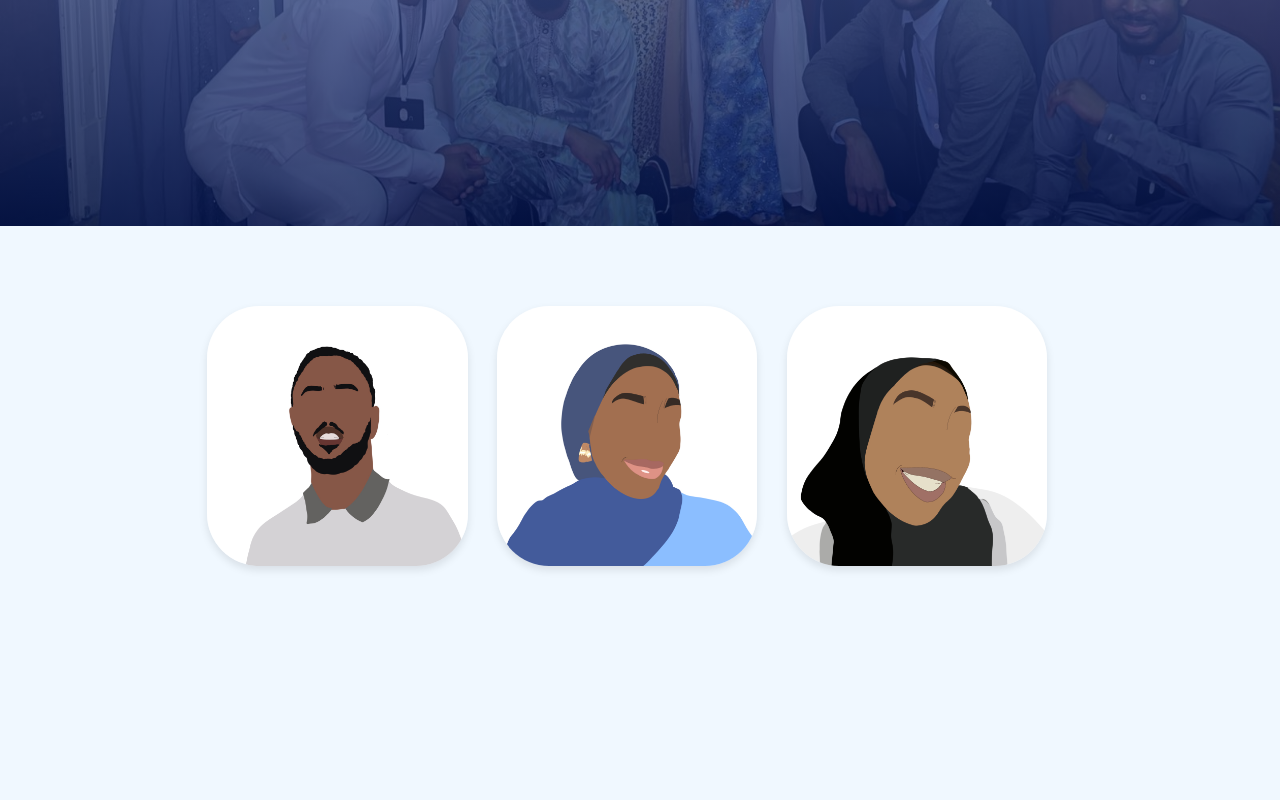
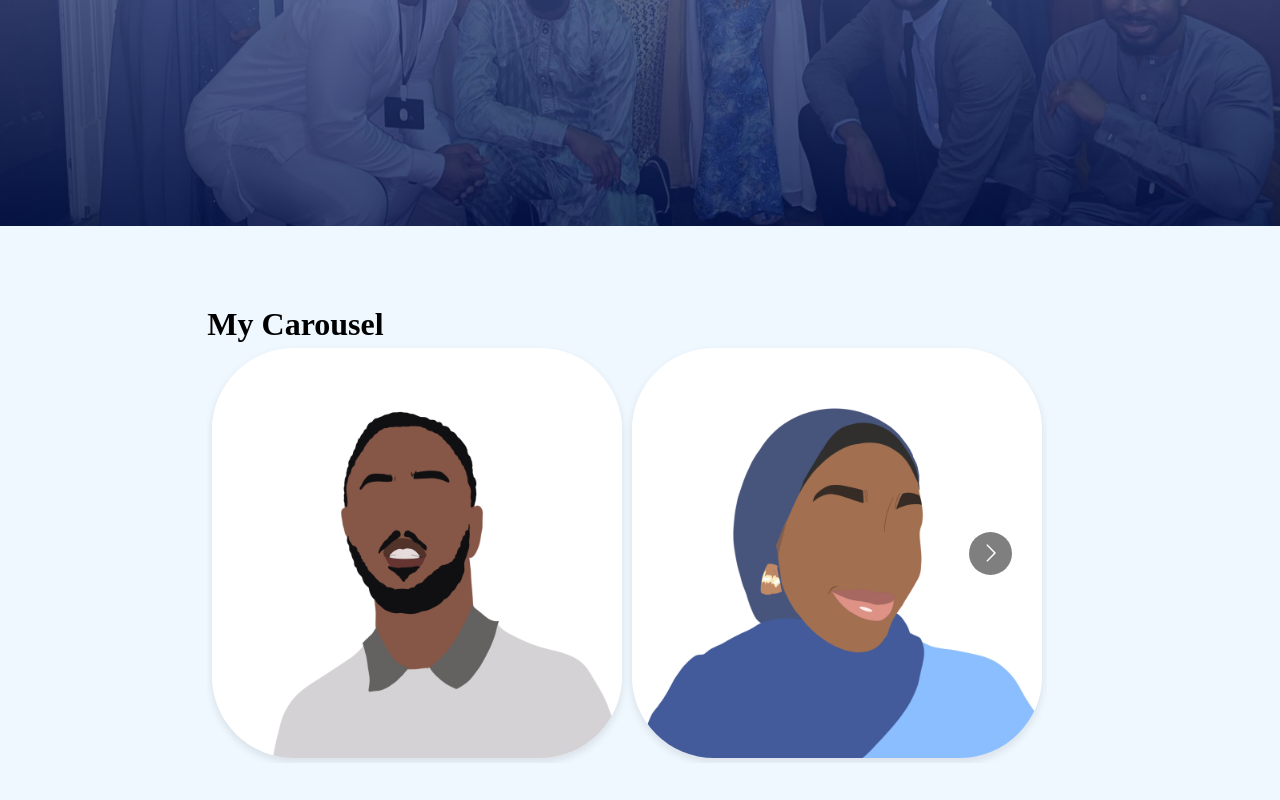
Before and after one commit to FaridahAbdulsalam/mfaf-youth-site, a React (Vite) app: page / in a window 1280 px wide. Shown: the part 574-1374 px from the top of the page. Before the commit the page ends 1220 px from the top, so only its background shows below. Built offline with nearby package versions, Linux system fonts and the light colour scheme; a web font is replaced by a local one.

Commit message:
Carousel complete - finer details can be added later

```diff
--- a/src/App.tsx
+++ b/src/App.tsx
@@ -10,9 +10,7 @@ const App = () => {
       <Header/>
       <div className="container">
         <Shura/>
-
       </div>
-      {/* Other components can be added here */}
     </div>
   )
 }
--- a/src/Components/Shura/Shura.scss
+++ b/src/Components/Shura/Shura.scss
@@ -1,7 +1,6 @@
 .shura_team{
     margin: 80px auto;
     width: 80%;
-    display: flex;
     justify-content: space-between;
     align-items: center;
 }
--- a/src/Components/Shura/Shura.tsx
+++ b/src/Components/Shura/Shura.tsx
@@ -1,36 +1,12 @@
 import "./Shura.scss";
-import shura_1 from "../../assets/images/shura/Gaphar.jpg";
-import shura_2 from "../../assets/images/shura/Faridah.jpg";
-import shura_3 from "../../assets/images/shura/Halimah.jpg";
-import ShuraMembers from "../../Containers/Shura/ShuraMembers";
+import MyCarousel from "../../Containers/Carousel/myCarousel";
 
 const Shura = () => {
   return (
     <div className="shura_team">
-      <ShuraMembers
-        src={shura_1}
-        alt={"Picture of MFAF Youth Amir"}
-        name={"Gaphar"}
-        postion={"Amir"}
-        description={"Is embracing 2 rich, intertwined aspects of my identity"}
-      />
+      <MyCarousel/>
+    </div>
 
-      <ShuraMembers
-        src={shura_2}
-        alt={"Picture of MFAF Youth Amirah"}
-        name={"Faridah"}
-        postion={"Amirah"}
-        description={"Is having an identity I cherish."}
-      />
-
-      <ShuraMembers
-        src={shura_3}
-        alt={"Picture of MFAF Youth Islamic Ed Officer"}
-        name={"Halimah"}
-        postion={"Islamic Education"}
-        description={"means I'm blessed twice - double homicide!"}
-      />
-    </div>
   );
 };
 
--- /dev/null
+++ b/src/Containers/Carousel/MyCarousel.scss
@@ -0,0 +1,3 @@
+.carousel-item{
+    padding: 5px;
+}
--- /dev/null
+++ b/src/Containers/Carousel/MyCarousel.tsx
@@ -0,0 +1,29 @@
+import Carousel from "react-multi-carousel";
+import "react-multi-carousel/lib/styles.css";
+import amir from "../../assets/images/shura/Gaphar.jpg";
+import amirah from "../../assets/images/shura/Faridah.jpg";
+import islamicEd from "../../assets/images/shura/Halimah.jpg";
+import "./myCarousel.scss";
+import ShuraMembers from "../Shura/ShuraMembers";
+import { responsive, shuraMembersData } from "../../data";
+
+const MyCarousel = () => {
+  const shuraCard = shuraMembersData.map((item) => (
+    <ShuraMembers
+      src={item.src}
+      alt={item.alt}
+      name={item.name}
+      postion={item.position}
+      description={item.description}
+    />
+  ));
+
+  return (
+    <div>
+      <h1>My Carousel</h1>
+      <Carousel responsive={responsive}>{shuraCard}</Carousel>
+    </div>
+  );
+};
+
+export default MyCarousel;
--- a/src/Containers/Shura/ShuraMembers.scss
+++ b/src/Containers/Shura/ShuraMembers.scss
@@ -1,6 +1,7 @@
 .shura_individual{
     flex-basis: 31%;
     position: relative;
+    padding: 5px;
 
     img{
     width: 100%;
@@ -18,6 +19,7 @@
         left: 0;
         bottom: 0;
         right: 0;
+        padding: 10px;
         background: rgba(42, 58, 201, 0.3);
         display: flex;
         align-items: center;
--- /dev/null
+++ b/src/data.ts
@@ -0,0 +1,102 @@
+import amir from './assets/images/shura/Gaphar.jpg'
+import amirah from './assets/images/shura/Faridah.jpg'
+import islamicEd from './assets/images/shura/Halimah.jpg'
+import viceAmirah from './assets/images/shura/Rahimah.jpg'
+import social from './assets/images/shura/Ameenah .jpg'
+import treasurer from './assets/images/shura/Tiwa.jpg'
+import welfareSrs from './assets/images/shura/Rahmat.jpg'
+import treasurer2 from './assets/images/shura/Muhammad.jpg'
+import SM from './assets/images/shura/Hibatullah.jpg'
+
+
+
+export const responsive = {
+    superLargeDesktop: {
+      // the naming can be any, depends on you.
+      breakpoint: { max: 2000, min: 1024 },
+      items: 3,
+      slidesToSlide: 2,
+    },
+    desktop: {
+      breakpoint: { max: 1024, min: 800 },
+      items: 3,
+      slidesToSlide: 2
+    },
+    tablet: {
+      breakpoint: { max: 800, min: 464 },
+      items: 2
+    },
+    mobile: {
+      breakpoint: { max: 464, min: 0 },
+      items: 1
+    }
+  };
+
+  export const shuraMembersData = [{
+    src: amir,
+    alt: 'Picture of Amir',
+    name: 'Gaphar',
+    position: 'Amir',
+    description: 'Is embracing 2 rich, intertwined aspects of my identity'
+  },
+  {
+    src: amirah,
+    alt: 'Picture of Amirah',
+    name: 'Faridah',
+    position: 'Amirah',
+    description: 'Is having an identity I cherish.'
+  },
+  {
+    src: islamicEd,
+    alt: 'Picture of Islamic Ed Officer',
+    name: 'Halimah',
+    position: 'Islamic Education',
+    description: 'means I\'m blessed twice - double homicide!'
+  },
+
+   {
+    src: SM,
+    alt: 'Picture of Social Media Officer',
+    name: 'Hibatullah',
+    position: 'Social Media Officer',
+    description: 'means I have access to two immensly deep and unique sociteies.'
+  },
+
+   {
+    src: treasurer,
+    alt: 'Picture of Treasurer',
+    name: 'Tiwa',
+    position: 'Treasurer',
+    description: 'is embracing two powerful identities that shape my purpose, charcter, and how i show up in the world.'
+  },
+
+   {
+    src: social,
+    alt: 'Picture of Social Officer',
+    name: 'Ameenah',
+    position: 'Social Officer',
+    description: 'means everything to me!'
+  },
+   {
+    src: welfareSrs,
+    alt: 'Picture of Welfare Officer',
+    name: 'Rahmat',
+    position: 'Welfare Officer',
+    description: 'is getting represent my faith and culture unappologetically.'
+  },
+
+   {
+    src: viceAmirah,
+    alt: 'Picture of Vice Amirah',
+    name: 'Rahimah',
+    position: 'Vice Amirah',
+    description: 'means having a great sense of community and belonging.'
+  },
+   {
+    src: treasurer2,
+    alt: 'Picture of Finance Officer',
+    name: 'Muhammad',
+    position: 'Finance Officer',
+    description: 'is like having a membership to 2 exclusive societies.'
+  }
+]
```
Also changed, not shown: 1 other file (tests, documents, lock files or other folders).
